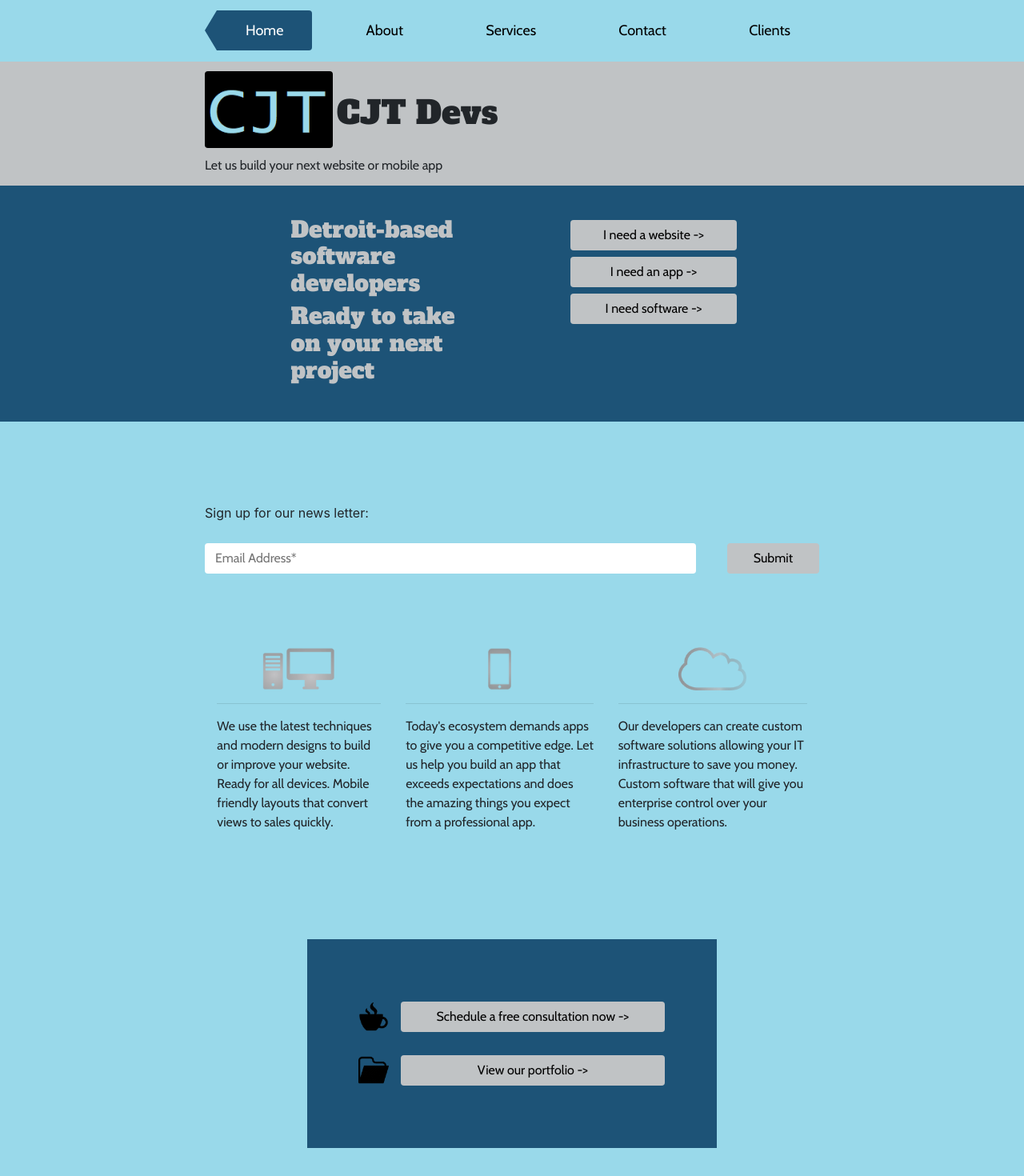
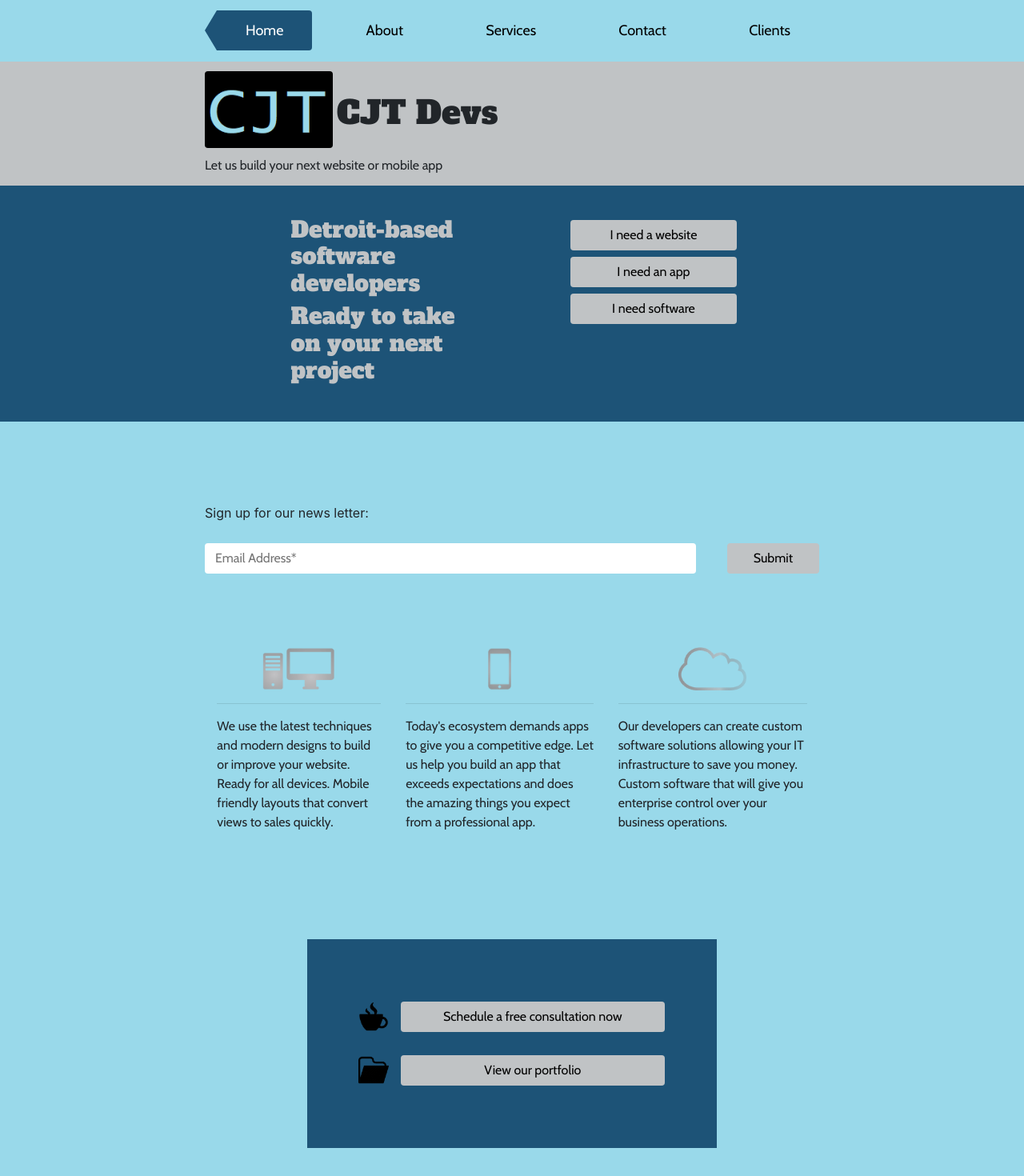
Before and after one commit to ClaytonTreder/cjtdevs-com, a React (Create React App) app: page / in a window 1280 px wide. Shown: the top 1470 px of the page at 80% size. Built offline with nearby package versions, Linux system fonts and the light colour scheme; a web font is replaced by a local one.

Commit message:
remove arrows final

```diff
--- a/src/components/Banner/Banner.jsx
+++ b/src/components/Banner/Banner.jsx
@@ -10,15 +10,15 @@ export default function Banner() {
       <ribbon>
         <a href="/services#site">
           {" "}
-          <button>I need a website{" ->"} </button>{" "}
+          <button>I need a website</button>{" "}
         </a>
         <a href="/services#app">
           {" "}
-          <button>I need an app{" ->"} </button>{" "}
+          <button>I need an app</button>{" "}
         </a>
         <a href="/services#software">
           {" "}
-          <button>I need software{" ->"} </button>{" "}
+          <button>I need software</button>{" "}
         </a>
       </ribbon>
     </div>
--- a/src/screens/home/Home.jsx
+++ b/src/screens/home/Home.jsx
@@ -19,13 +19,13 @@ function Home() {
         <div className="flex-inline">
           <img src={coffee} alt="coffee" />
           <a href="/contact">
-            <button>Schedule a free consultation now {" ->"}</button>
+            <button>Schedule a free consultation now</button>
           </a>
         </div>
         <div className="flex-inline">
           <img src={portfolio} alt="portfolio" />
           <a href="/clients">
-            <button>View our portfolio {" ->"}</button>
+            <button>View our portfolio</button>
           </a>
         </div>
       </div>
--- a/src/screens/services/Services.jsx
+++ b/src/screens/services/Services.jsx
@@ -61,7 +61,7 @@ export default function Services() {
             talk.current.scrollIntoView(scrollOptions);
           }}
         >
-          Let's develop it {" ->"}
+          Let's develop it
         </button>
       </div>
       <hr />
@@ -81,7 +81,7 @@ export default function Services() {
             talk.current.scrollIntoView(scrollOptions);
           }}
         >
-          Let's create it {" ->"}
+          Let's create it
         </button>
       </div>
       <hr />
@@ -101,7 +101,7 @@ export default function Services() {
             talk.current.scrollIntoView(scrollOptions);
           }}
         >
-          Let's solve it {" ->"}
+          Let's solve it
         </button>
       </div>
       <hr />
```
